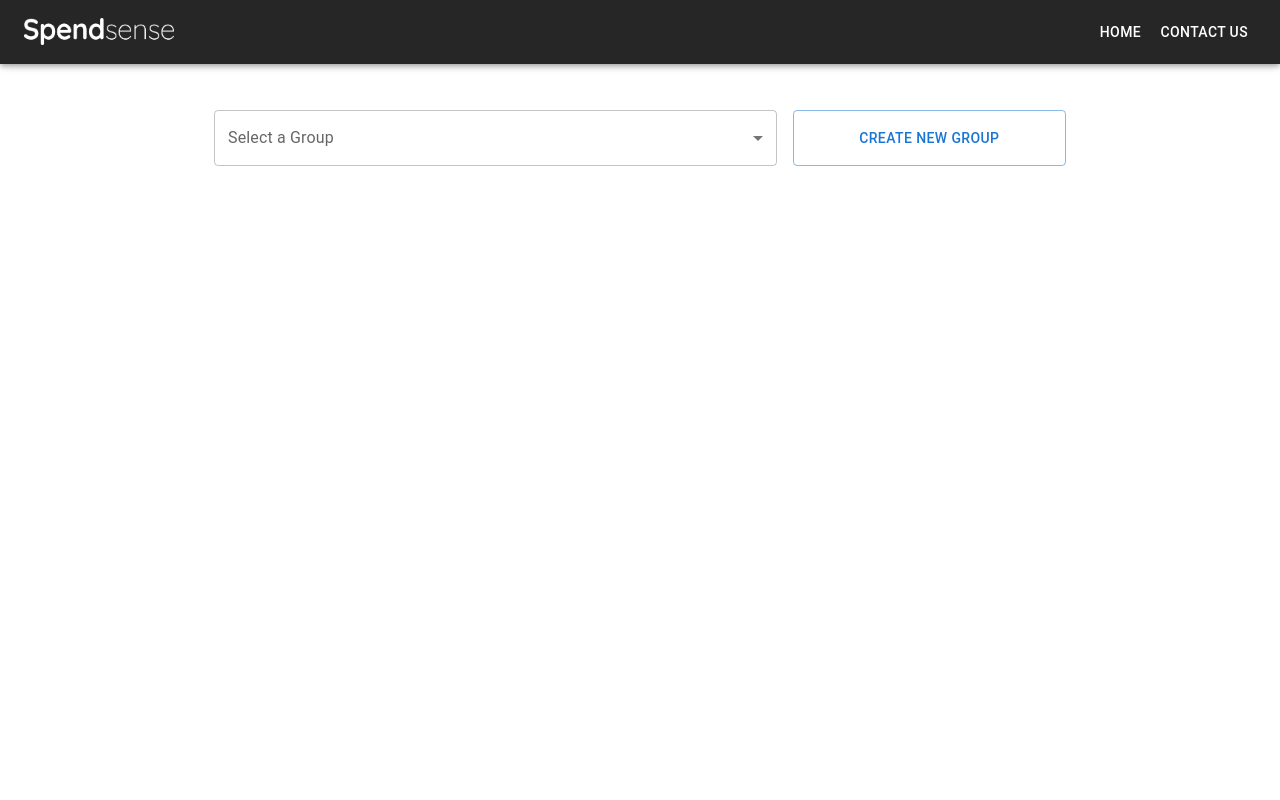
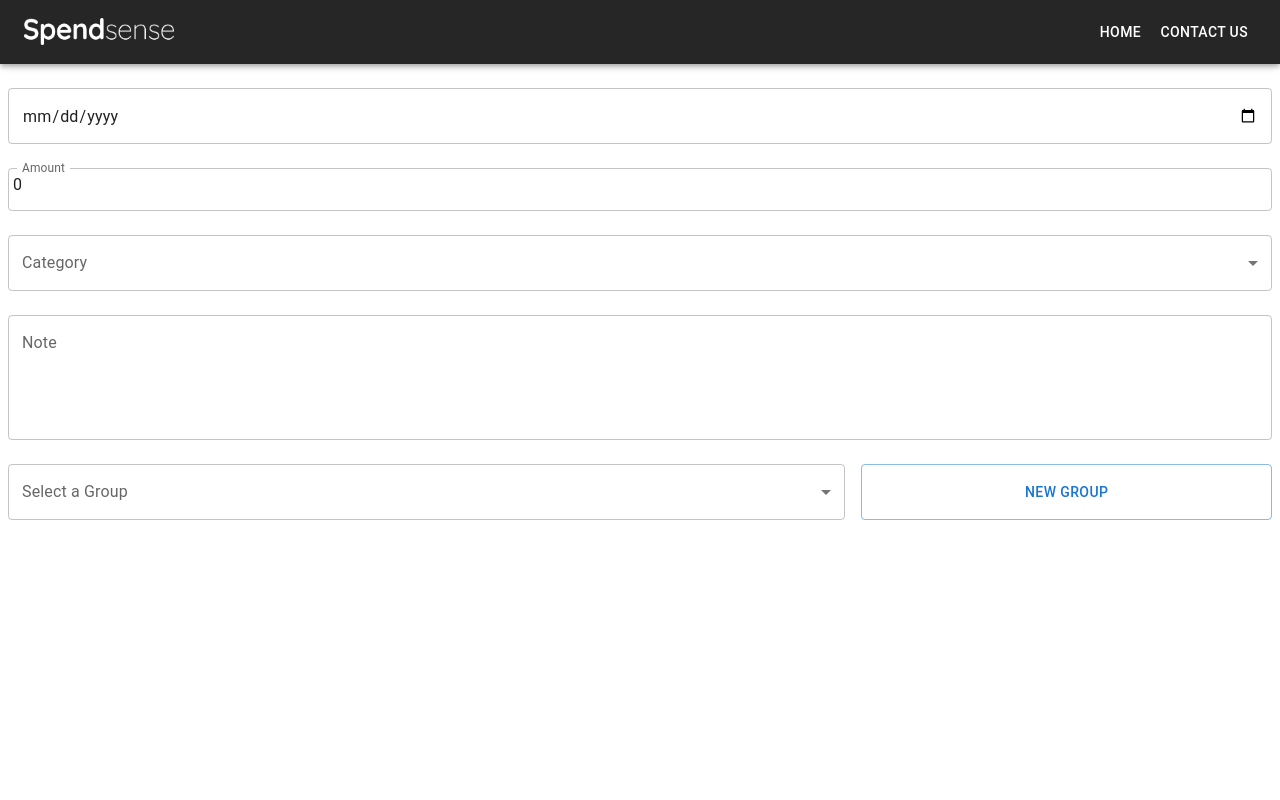
Before and after one commit to sagarshah97/spendsense, a React (Create React App) app in the folder frontend/: page / in a window 1280 px wide. Both pictures are taken after a click on the button "ADD GROUP EXPENSE". Shown: the top 800 px of the page. Built offline with nearby package versions, Linux system fonts and the light colour scheme.

Commit message:
added inputs for group expense

```diff
--- a/frontend/src/views/ExpenseSplitter/index.js
+++ b/frontend/src/views/ExpenseSplitter/index.js
@@ -1,4 +1,4 @@
-import { React, useState } from "react";
+import { React, useState, useEffect } from "react";
 import MemberSearchModal from "../NewGroupModal/index";
 import {
   FormControl,
@@ -23,6 +23,12 @@ const ExpenseSplitter = ({ groups, handleOpenModal }) => {
   const [proportions, setProportions] = useState({});
   const [splitAmounts, setSplitAmounts] = useState([]);
   const [proportionError, setProportionError] = useState(false);
+  const [date, setDate] = useState("");
+  const [amount, setAmount] = useState(0);
+  const [category, setCategory] = useState("");
+  const [note, setNote] = useState("");
+
+  const [disableSubmit, setDisableSubmit] = useState(true);
 
   const handleGroupChange = (event) => {
     setSelectedGroup(event.target.value);
@@ -48,7 +54,7 @@ const ExpenseSplitter = ({ groups, handleOpenModal }) => {
   };
 
   const handleSplit = () => {
-    const totalExpense = 100; //todo: Total expense amount
+    const totalExpense = amount;
     const group = groups.find((grp) => grp.id === selectedGroup);
     if (!group) return;
 
@@ -245,18 +251,121 @@ const ExpenseSplitter = ({ groups, handleOpenModal }) => {
     );
   };
 
+  const renderExpenseInput = () => {
+    const handleDateChange = (event) => {
+      setDate(event.target.value);
+    };
+
+    const handleAmountChange = (event) => {
+      setAmount(event.target.value);
+    };
+
+    const handleCategoryChange = (event) => {
+      setCategory(event.target.value);
+    };
+
+    const handleNoteChange = (event) => {
+      setNote(event.target.value);
+    };
+
     return (
       <>
-      <Box style={{ paddingTop: "3%" }}>
-        <Container
+        <TextField
+          type="date"
+          value={date}
+          onChange={handleDateChange}
+          fullWidth
+          margin="normal"
+          variant="outlined"
+        />
+        <TextField
+          label="Amount"
+          type="number"
+          value={amount}
+          onChange={handleAmountChange}
+          fullWidth
+          margin="normal"
+          variant="outlined"
+        />
+        <FormControl fullWidth margin="normal" variant="outlined">
+          <InputLabel id="category-label">Category</InputLabel>
+          <Select
+            labelId="category-label"
+            label="Category"
+            value={category}
+            onChange={handleCategoryChange}
+          >
+            <MenuItem value="Grocery">Grocery</MenuItem>
+            <MenuItem value="Restaurant">Restaurant</MenuItem>
+            <MenuItem value="Rent">Rent</MenuItem>
+            <MenuItem value="Transportation">Transportation</MenuItem>
+            <MenuItem value="Entertainment">Entertainment</MenuItem>
+          </Select>
+        </FormControl>
+        <TextField
+          label="Note"
+          multiline
+          rows={4}
+          value={note}
+          onChange={handleNoteChange}
+          fullWidth
+          margin="normal"
+          variant="outlined"
+        />
+      </>
+    );
+  };
+
+  const handleSubmit = () => {
+    const groupExpense = {
+      group: selectedGroup,
+      split: splitOption,
+      proportions,
+      splitAmounts,
+      date,
+      amount,
+      category,
+      note,
+    };
+
+    console.log(groupExpense);
+  };
+
+  useEffect(() => {
+    verifyDetails();
+  }, [selectedGroup, splitOption, splitAmounts, date, amount, category, note]);
+
+  const verifyDetails = () => {
+    if (
+      selectedGroup &&
+      splitOption &&
+      splitAmounts.length &&
+      date &&
+      amount &&
+      category &&
+      note
+    ) {
+      setDisableSubmit(false);
+    } else {
+      setDisableSubmit(true);
+    }
+  };
+
+  return (
+    <>
+      <Box style={{}}>
+        {/* <Container
           maxWidth="md"
           style={{
             display: "flex",
             justifyContent: "center",
             alignItems: "center",
           }}
-        >
+        > */}
         <Grid container spacing={2}>
+          <Grid item xs={12} sm={12} md={12} lg={12}>
+            {renderExpenseInput()}
+          </Grid>
           <Grid item xs={12} sm={8} md={8} lg={8}>
             <FormControl fullWidth>
               <InputLabel id="group-label">Select a Group</InputLabel>
@@ -282,23 +391,23 @@ const ExpenseSplitter = ({ groups, handleOpenModal }) => {
               fullWidth
               style={{ height: "56px" }}
             >
-                Create New Group
+              New Group
             </Button>
           </Grid>
         </Grid>
-        </Container>
+        {/* </Container> */}
       </Box>
       {selectedGroup && (
         <>
           <Box style={{ paddingTop: "3%" }}>
-            <Container
+            {/* <Container
               maxWidth="md"
               style={{
                 display: "flex",
                 justifyContent: "center",
                 alignItems: "center",
               }}
-            >
+            > */}
             <Grid container spacing={2}>
               <Grid item xs={12} lg={12} md={12} sm={12}>
                 {renderMembers()}
@@ -324,23 +433,33 @@ const ExpenseSplitter = ({ groups, handleOpenModal }) => {
                 {renderProportions()}
               </Grid>
             </Grid>
-            </Container>
+            {/* </Container> */}
           </Box>
           <Box style={{ paddingTop: "3%" }}>
-            <Container
+            {/* <Container
               maxWidth="md"
               style={{
                 display: "flex",
                 justifyContent: "center",
                 alignItems: "center",
               }}
-            >
+            > */}
             <Grid container spacing={2}>
               <Grid item xs={12} lg={12} md={12} sm={12}>
                 {renderSplitAmounts()}
               </Grid>
+              <Grid item xs={12} style={{ paddingTop: "5%" }}>
+                <Button
+                  variant="contained"
+                  color="primary"
+                  onClick={handleSubmit}
+                  disabled={disableSubmit}
+                >
+                  Submit
+                </Button>
               </Grid>
-            </Container>
+            </Grid>
+            {/* </Container> */}
           </Box>
         </>
       )}
```
Lines whose indentation alone changed are shown as unchanged.
